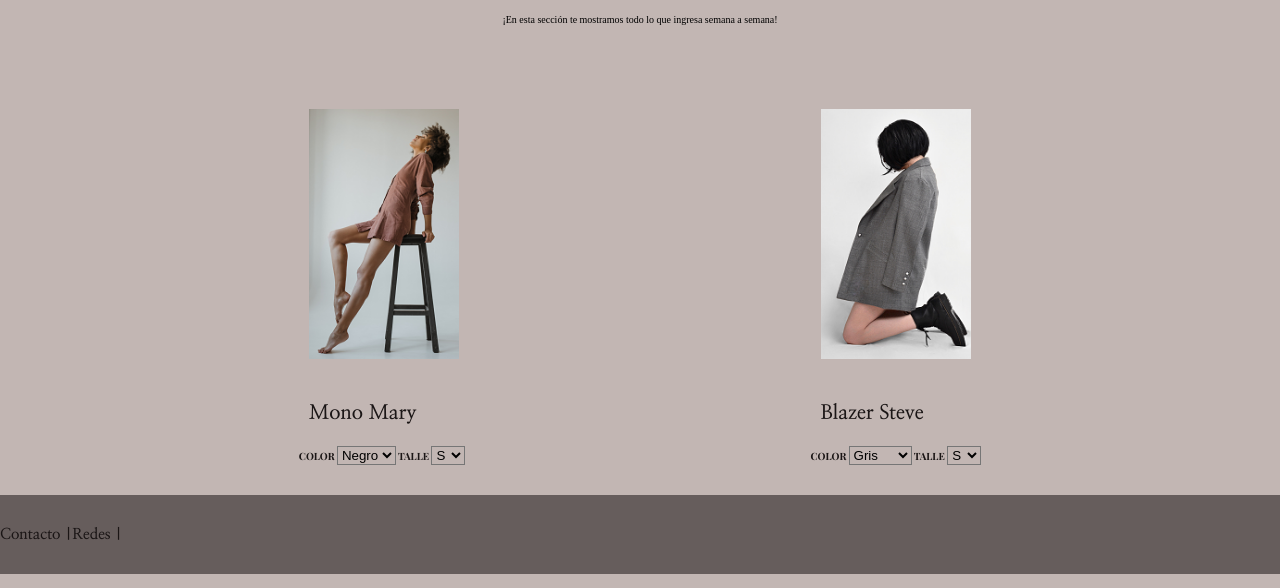
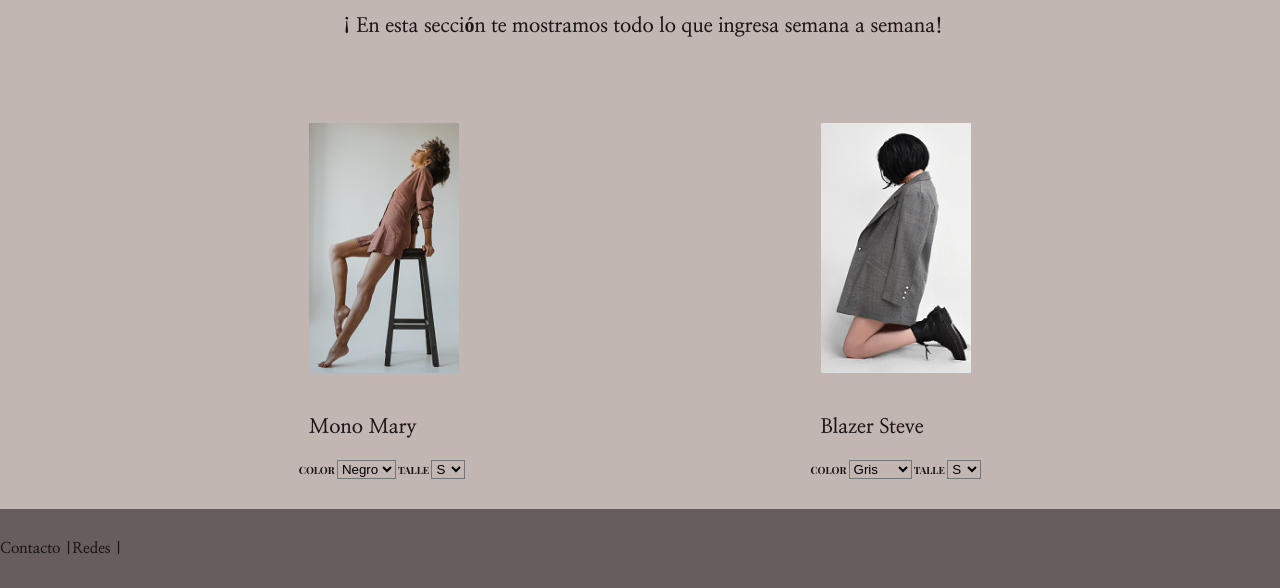
Before and after one commit to IvanaLazovich/Proyecto-Genevieve, a website: page paginas/newarrivals.html in a window 1280 px wide. Shown: the part 243-831 px from the top of the page. Drawn offline with nearby package versions, Linux system fonts and the light colour scheme.

Commit message:
Arregle página new arrivals

```diff
--- a/paginas/newarrivals.html
+++ b/paginas/newarrivals.html
@@ -31,7 +31,7 @@
     <main>
         <section class="mainSection">
             <h4 class="mainTitulo">New arrivals</h4>
-            <p>¡En esta sección te mostramos todo lo que ingresa semana a semana!</p>
+            <p class="mainParrafo">¡En esta sección te mostramos todo lo que ingresa semana a semana!</p>
         </section>
     </main>
 
```
